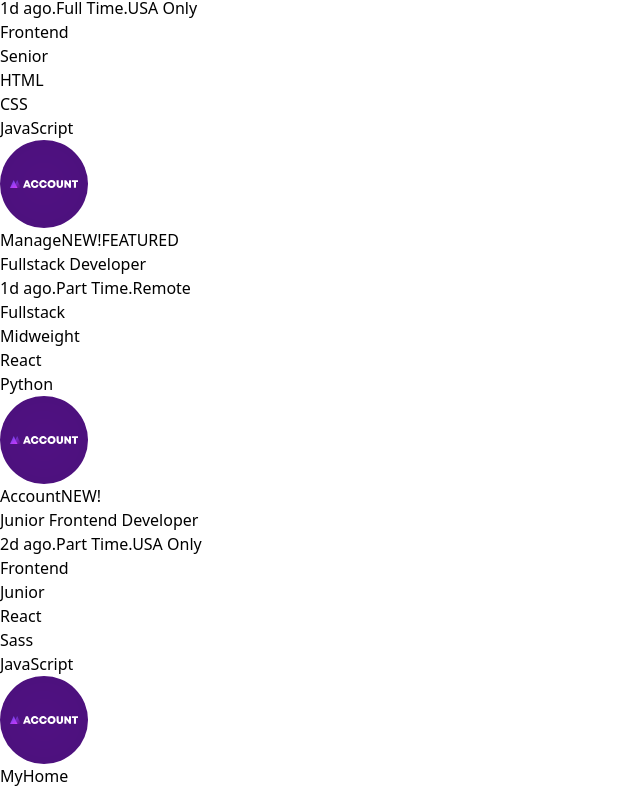
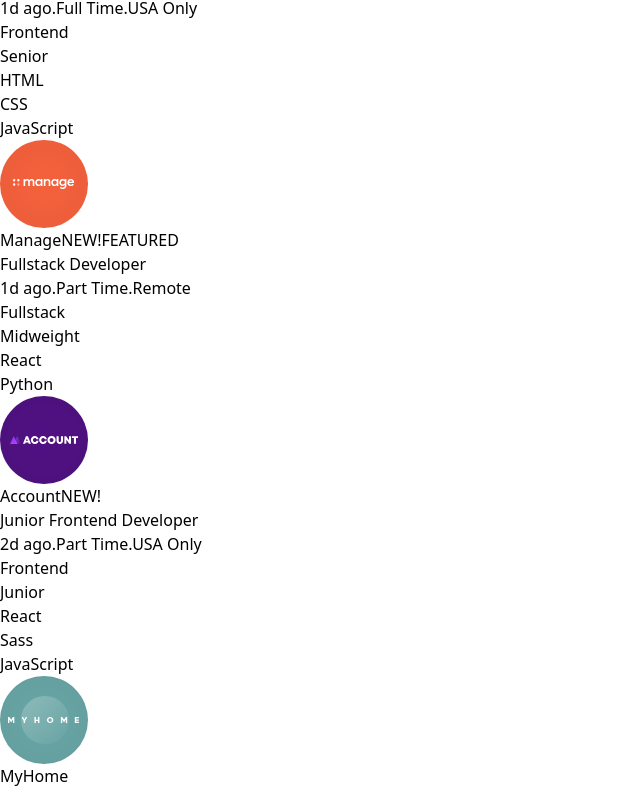
Before and after one commit to alihaghjou/job-listing-challange, a React (Vite) app: page / in a window 1280 px wide. Shown: the part 279-1071 px from the top of the page, without its empty margins (0-640 px from the left). Built offline with nearby package versions, Linux system fonts and the light colour scheme.

Commit message:
fixed the image issue

```diff
--- a/src/App.tsx
+++ b/src/App.tsx
@@ -1,7 +1,18 @@
 import { useState } from "react";
 import data from "./data.json";
 import headerImg from "./assets/images/bg-header-desktop.svg";
-import Im from "./assets/images/account.svg";
+import accountLogo from "./assets/images/account.svg"
+import eyecamcoLogo from "./assets/images/eyecam-co.svg"
+import faceitLogo from "./assets/images/faceit.svg"
+import insureLogo from "./assets/images/insure.svg"
+import manageLogo from "./assets/images/manage.svg"
+import myhomeLogo from "./assets/images/myhome.svg"
+import photosnapLogo from "./assets/images/photosnap.svg"
+import shortlyLogo from "./assets/images/shortly.svg"
+import loopLogo from "./assets/images/loop-studios.svg"
+import airfilterLogo from "./assets/images/the-air-filter-company.svg"
+
+const LogoArray = [photosnapLogo, manageLogo, accountLogo, myhomeLogo, loopLogo, faceitLogo, shortlyLogo, insureLogo, eyecamcoLogo, airfilterLogo]
 
 type jobType = {
   id: number;
@@ -18,7 +29,6 @@ type jobType = {
   languages: string[];
   tools: string[];
 };
-//todo: fix the image
 //todo: add header image color
 //todo: add filtering display
 function App() {
@@ -38,9 +48,9 @@ function App() {
             key={job.id}
             className="flex md:flex-row flex-col gap-6 justify-between md:items-center shadow-xl py-4 px-6 "
           >
-            <div className="flex md:flex-row relative flex-col justify-center md:items-center gap-4 border-b pb-4">
-              <section className="absolute top-0 -translate-y-1/2">
-                <img src={Im} alt="Image" className="w-2/3" />
+            <div className="flex md:flex-row relative flex-col justify-center md:items-center gap-4 border-b pb-4 md:border-none">
+              <section className="absolute top-0 -translate-y-1/2 md:relative md:top-12">
+                <img src={LogoArray[job.id-1]} alt="Image" className="w-2/3" />
               </section>
               <section className="mt-12 flex flex-col gap-2">
                 <div className="flex gap-3">
--- a/src/data.json
+++ b/src/data.json
@@ -2,7 +2,7 @@
   {
     "id": 1,
     "company": "Photosnap",
-    "logo": "./images/account.svg",
+    "logo": "/assets/images/account.svg",
     "new": true,
     "featured": true,
     "position": "Senior Frontend Developer",
@@ -17,7 +17,7 @@
   {
     "id": 2,
     "company": "Manage",
-    "logo": "./images/manage.svg",
+    "logo": "/assets/images/manage.svg",
     "new": true,
     "featured": true,
     "position": "Fullstack Developer",
@@ -32,7 +32,7 @@
   {
     "id": 3,
     "company": "Account",
-    "logo": "./assets/images/account.svg",
+    "logo": "/assets/images/account.svg",
     "new": true,
     "featured": false,
     "position": "Junior Frontend Developer",
@@ -47,7 +47,7 @@
   {
     "id": 4,
     "company": "MyHome",
-    "logo": "./images/myhome.svg",
+    "logo": "/assets/images/myhome.svg",
     "new": false,
     "featured": false,
     "position": "Junior Frontend Developer",
```
